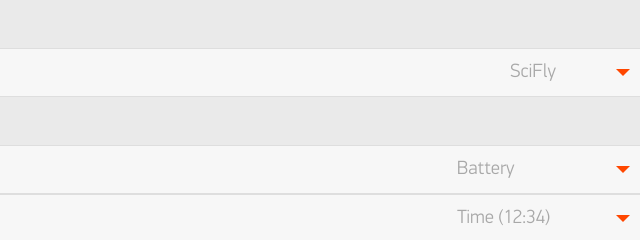
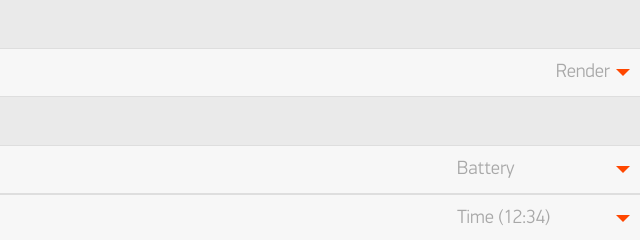
Before and after one commit to giatro/25OCLOCK, a plain HTML site: page conf/index.html in a window 1280 px wide. Shown: the top 240 px of the page, 640-1280 px from the left. Drawn offline with Linux system fonts and the light colour scheme.

Commit message:
Changed font options

```diff
--- a/conf/index.html
+++ b/conf/index.html
@@ -14,9 +14,8 @@
             <label class="item">
                 Font
                 <select id="font_index" class="item-select">
-                    <option class="item-select-option" value="0" selected>White Rabbit</option>
-                    <option class="item-select-option" value="1" selected>SciFly</option>
-                    <option class="item-select-option" value="2">Telegrama</option>
+                    <option class="item-select-option" value="0" selected>Render</option>
+                    <option class="item-select-option" value="1">Raw</option>
                 </select>
             </label>
         </div>
```
